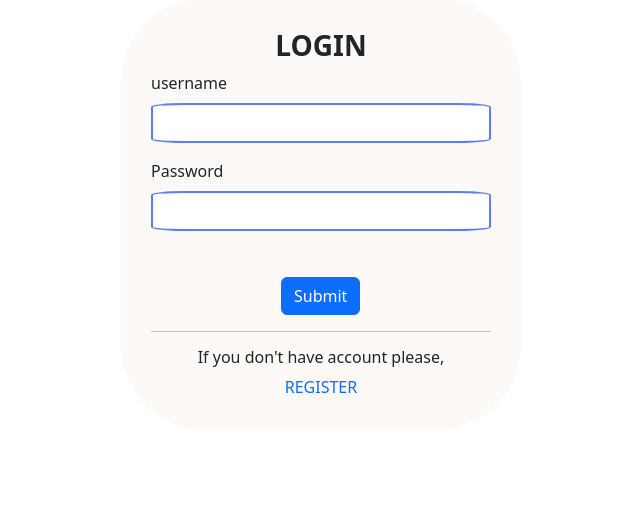
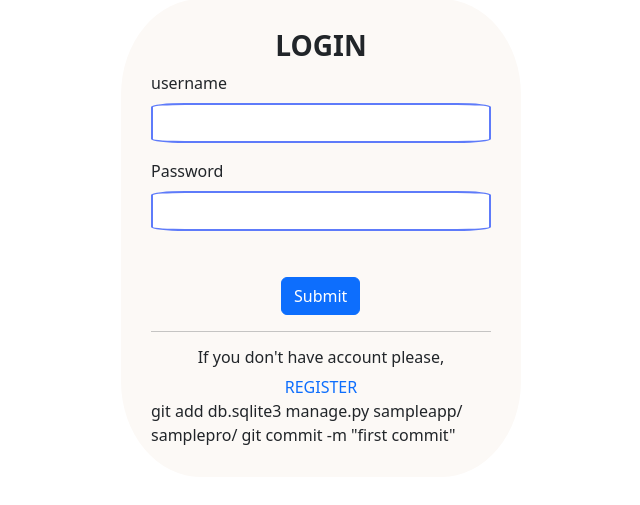
Before and after one commit to Vivek-M-Nair/django-validation, a Django app: template sampleapp/templates/log_reg.html in a window 1280 px wide. Shown: the part 159-664 px from the top of the page, without its empty margins (319-959 px from the left). Run offline with Django 3.2, Linux system fonts and the light colour scheme; the template is opened without the code that fills it, so the values that code supplies are empty.

Commit message:
first commit

```diff
--- a/sampleapp/templates/log_reg.html
+++ b/sampleapp/templates/log_reg.html
@@ -64,7 +64,8 @@
                         <a href="#" onclick="register()"  style="display: flex;justify-content: center;align-items: center;text-decoration: none;">REGISTER</a>
                       </div>
                 </div>
-
+                git add db.sqlite3 manage.py sampleapp/ samplepro/
+                git commit -m "first commit"
 
                 <!--register-->
                 <div class="register" id="register" style="display: none;">
```
